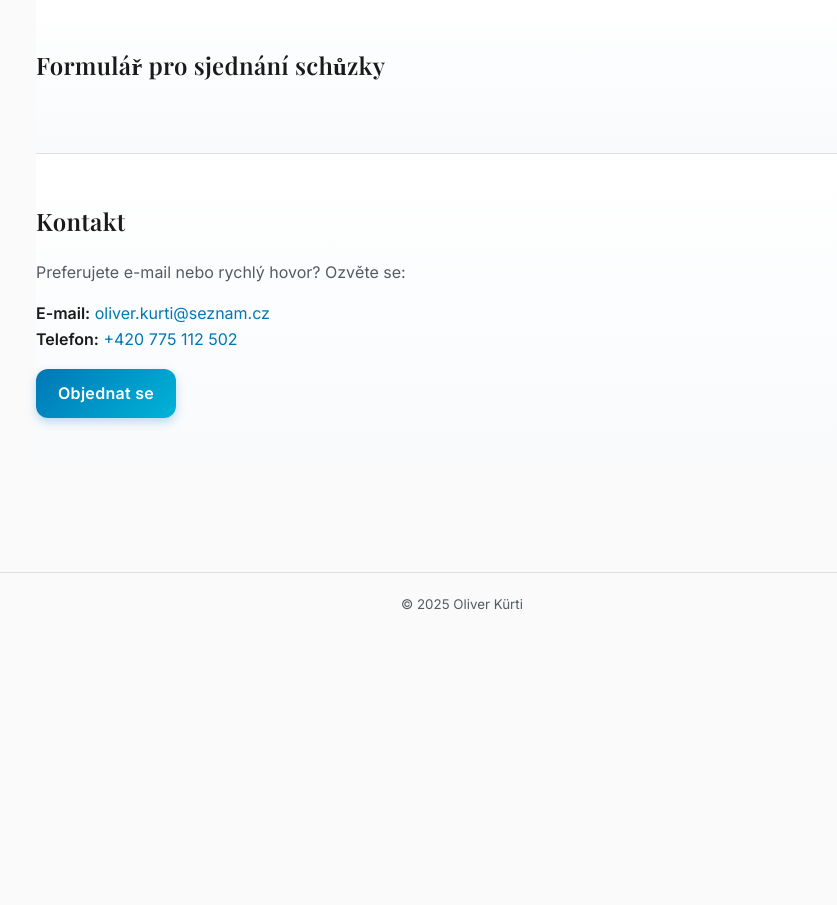
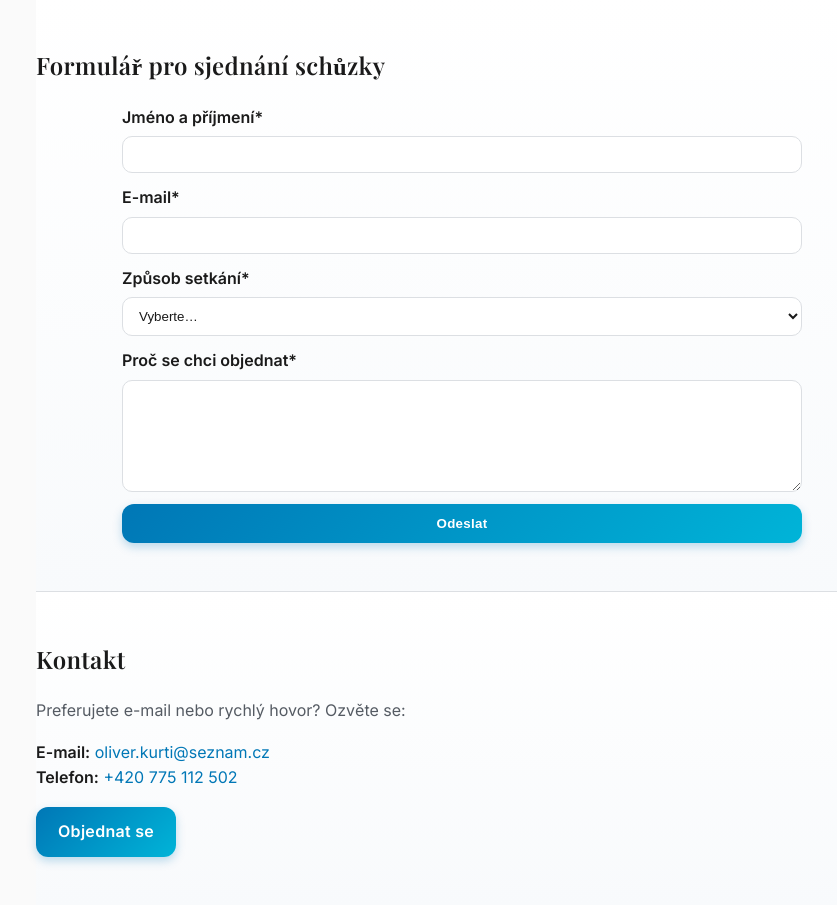
Before and after one commit to Oliver-Kurti/Mental-Coaching, a plain HTML site: page index.html in a window 1280 px wide. Shown: the part 1437-2342 px from the top of the page, without its empty margins (178-1015 px from the left). Before the commit the page ends 2071 px from the top, so only its background shows below. Drawn offline with nearby package versions, Linux system fonts and the light colour scheme.

Commit message:
Update index.html

```diff
--- a/index.html
+++ b/index.html
@@ -83,10 +83,35 @@
     <!-- OBJEDNÁVKA -->
     <section id="objednat" class="section">
       <h2>Formulář pro sjednání schůzky</h2>
+      <form action="https://formspree.io/f/mqaywjeq" method="POST" accept-charset="UTF-8">
+  <label>Jméno a příjmení*
+    <input type="text" name="jmeno" required>
+  </label>
 
-      <!-- Varianta B (doporučeno): Formspree – až založíš endpoint, nahraď action="...":
-      <form class="stack" action="https://formspree.io/f/TVUJ_KOD" method="POST"> ... </form>
-      -->
+  <label>E-mail*
+    <!-- pro Formspree použij name="_replyto" NEBO name="email" -->
+    <input type="email" name="_replyto" required>
+  </label>
+
+  <label>Způsob setkání*
+    <select name="zpusob" required>
+      <option value="">Vyberte…</option>
+      <option>Koučink naživo</option>
+      <option>Koučink on-line</option>
+    </select>
+  </label>
+
+  <label>Proč se chci objednat*
+    <textarea name="zprava" rows="6" required></textarea>
+  </label>
+
+  <!-- volitelné: předmět e-mailu + přesměrování po úspěchu -->
+  <input type="hidden" name="_subject" value="Nová zpráva z webu – Mental Coaching">
+  <!-- <input type="hidden" name="_redirect" value="https://oliver-kurti.github.io/Mental-Coaching/diky.html"> -->
+
+  <button class="btn" type="submit">Odeslat</button>
+</form>
+
     </section>
 
     <!-- KONTAKT sekce (duplicitně kvůli kotvě) -->
```
